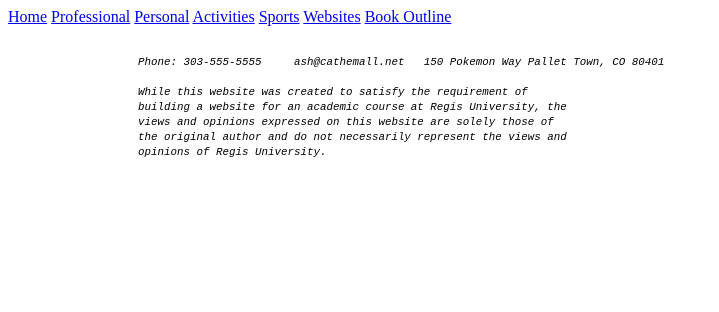
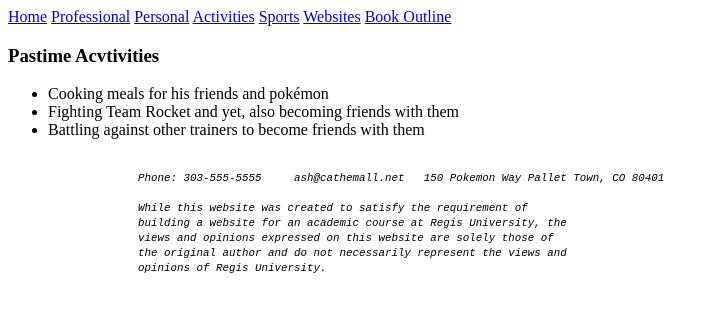
Before and after one commit to ffjt07/Torbit-Assn3, a plain HTML site: page activities.html in a window 1280 px wide. Shown: the whole page, without its empty margins (0-719 px from the left). Drawn offline with Linux system fonts and the light colour scheme.

Commit message:
created ul for activities page

```diff
--- a/activities.html
+++ b/activities.html
@@ -25,7 +25,12 @@
         </nav>
     </header>
     <main>
-
+        <h3>Pastime Acvtivities</h3>
+        <ul>
+            <li>Cooking meals for his friends and pokémon</li>
+            <li>Fighting Team Rocket and yet, also becoming friends with them</li>
+            <li>Battling against other trainers to become friends with them</li>
+        </ul>
     </main>
     <footer>
         <address>
```
